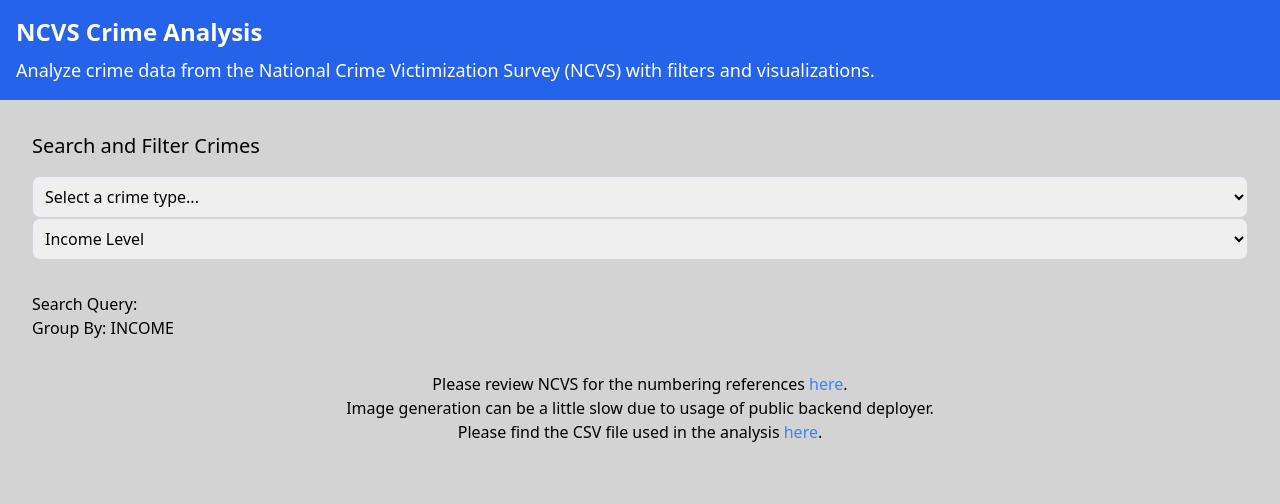
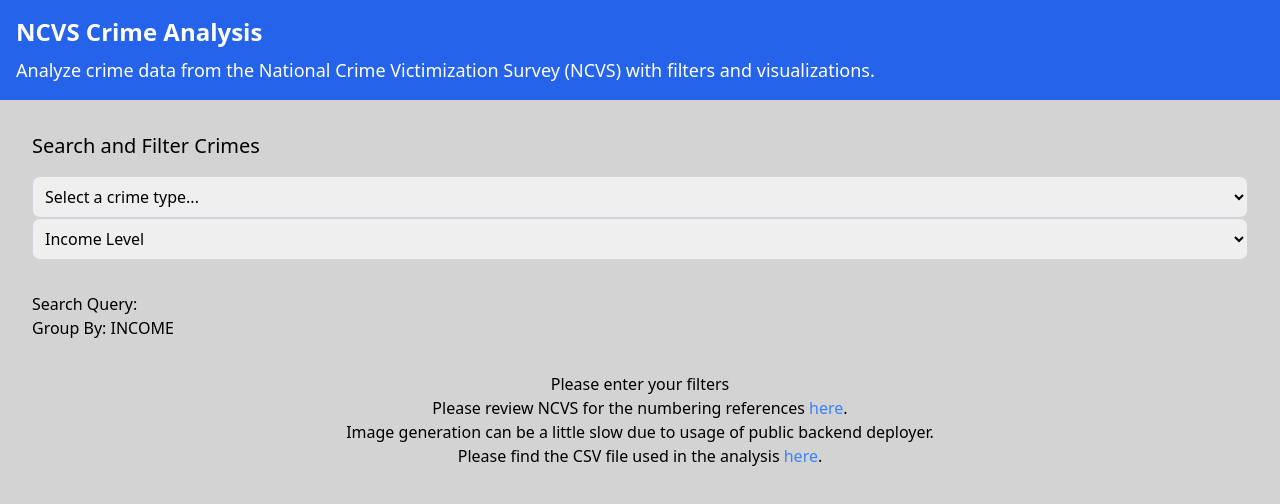
Before and after one commit to zelshahawy/crime-reports, a Next.js app: page / in a window 1280 px wide. Shown: the top 504 px of the page. Built offline with nearby package versions, Linux system fonts and the light colour scheme.

Commit message:
added analytic and loading msg

```diff
--- a/app/page.tsx
+++ b/app/page.tsx
@@ -4,12 +4,14 @@
 import Header from '../components/Header';
 import Search from '../components/Search';
 import Filter from '../components/Filter';
+import { Analytics } from "@vercel/analytics/react"
 
 const Home: React.FC = () => {
     const PATHTOCSV = './NCVS_2020.csv';
     const [searchQuery, setSearchQuery] = useState<string>('');
     const [groupBy, setGroupBy] = useState<string>('');
     const [imageUrl, setImageUrl] = useState<string>('');
+    const [isLoading, setIsLoading] = useState<boolean>(true);
 
     useEffect(() => {
         const fetchData = async () => {
@@ -28,6 +30,9 @@
             } catch (error) {
                 console.error('Error fetching data:', error);
             }
+            finally {
+                setIsLoading(false);
+            }
         };
         if (searchQuery && groupBy) {
             fetchData();
@@ -40,6 +45,7 @@
                 <title>NCVS Crime Analysis</title>
                 <meta name="description" content="Analyze crime data with filters and visualizations" />
                 <link rel="icon" href="/favicon.ico" />
+                <Analytics  />
             </Head>
 
             <Header />
@@ -53,6 +59,7 @@
                     <p>Group By: {groupBy}</p>
                     <div className="mt-8 flex justify-center items-center">
                         <div className="text-center">
+                            {isLoading && <p>Please enter your filters</p>}
                             {imageUrl && <img src={imageUrl} alt="Crime Data Visualization" />}
                             <p>Please review NCVS for the numbering references <a className='text-blue-500 hover:underline' href='https://bjs.ojp.gov/programs/ncvs#:~:text=Description,persons%20in%20about%20150%2C000%20households.'>here</a>.</p>
                             <p> Image generation can be a little slow due to usage of public backend deployer.</p>
--- a/package.json
+++ b/package.json
@@ -9,6 +9,7 @@
     "lint": "next lint"
   },
   "dependencies": {
+    "@vercel/analytics": "^1.3.1",
     "chart.js": "^4.4.4",
     "cors": "^2.8.5",
     "express": "^4.21.0",
```
Also changed, not shown: 1 other file (tests, documents, lock files or other folders).
